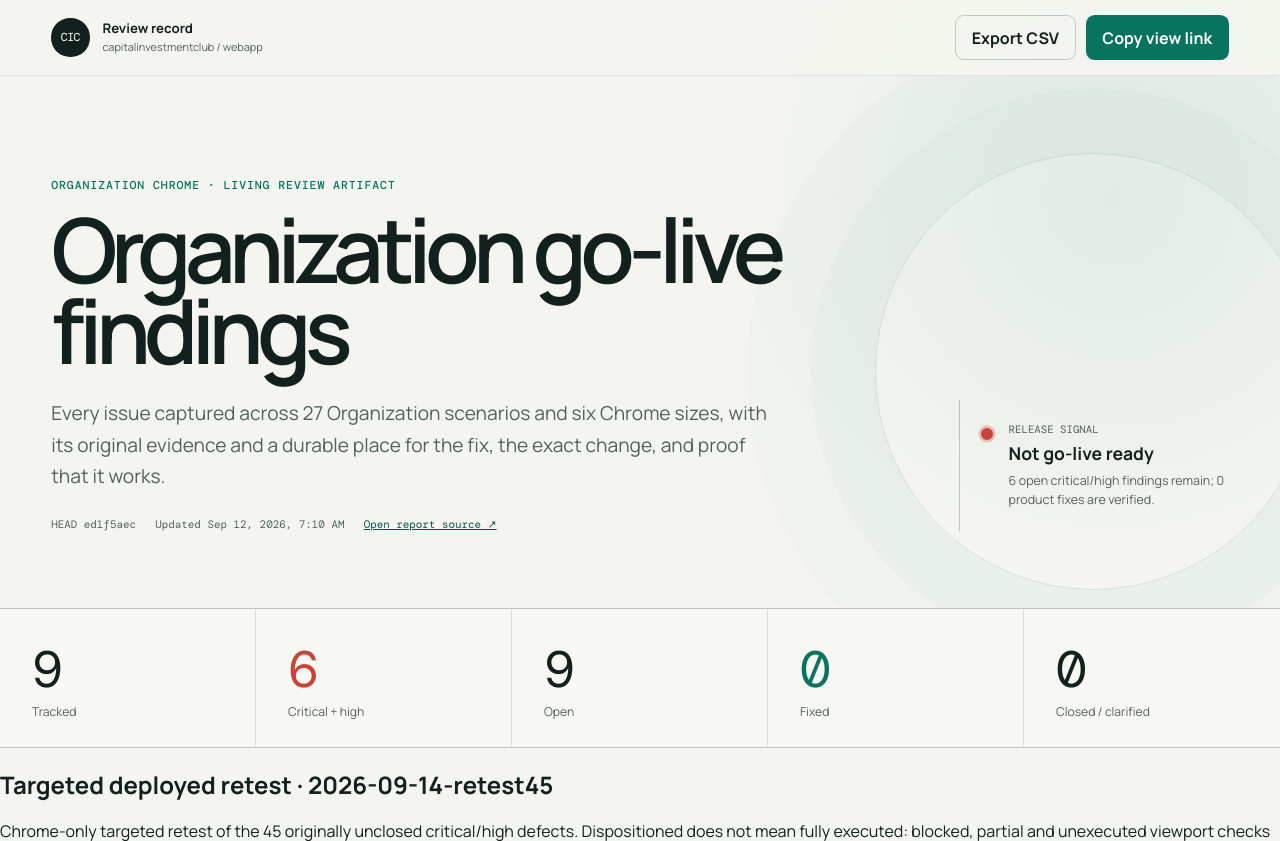
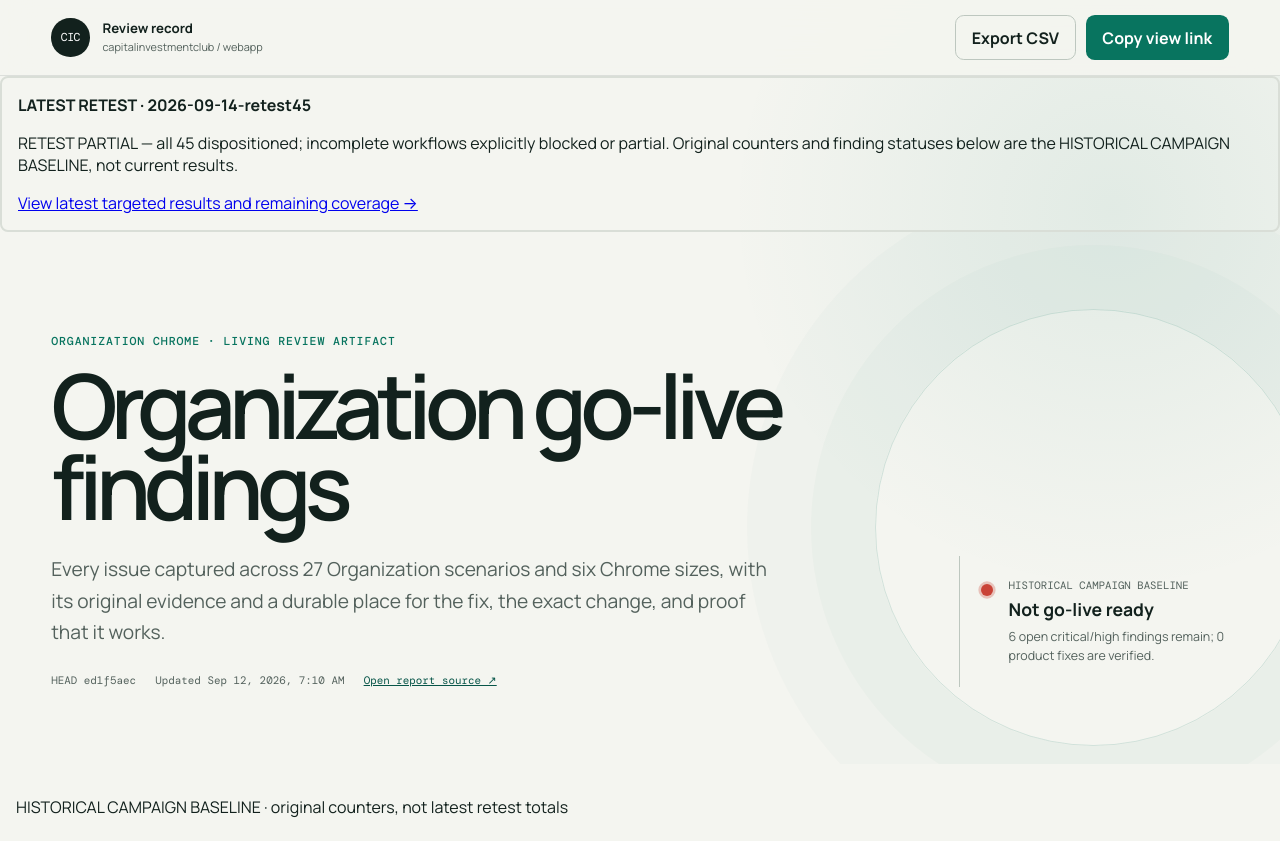
Before and after one commit to capitalinvestmentclub/organization-uat-report, a plain HTML site: page index.html in a window 1280 px wide. Shown: the top 841 px of the page. Drawn offline with nearby package versions, Linux system fonts and the light colour scheme.

Commit message:
Distinguish historical baseline counters from latest retest outcomes

```diff
--- a/targeted-run.css
+++ b/targeted-run.css
@@ -1,4 +1,6 @@
 /* Scoped extension: preserve the established historical report template. */
+#latest-retest-navigation, #historical-counter-label, #historical-baseline-label { padding: 1rem; overflow-wrap: anywhere; }
+#latest-retest-navigation { border: 2px solid var(--line); border-radius: .5rem; }
 #targeted-retest-run { overflow-wrap: anywhere; }
 #targeted-retest-run article { margin: 1.25rem 0; padding: 1rem; border: 1px solid var(--line); border-radius: .5rem; }
 #targeted-retest-run h3 { font-size: 1rem; margin-top: 0; }
--- a/targeted-run.js
+++ b/targeted-run.js
@@ -10,6 +10,27 @@
       const link = el('a', item.label || 'Evidence'); link.href = item.url; target.append(' ', link);
     });
   };
+  // Preserve original campaign values, but never present them as current retest totals.
+  const labelHistoricalBaseline = () => {
+    document.querySelector('.metrics')?.setAttribute('aria-label', 'Historical campaign baseline counters');
+    document.querySelector('.release-signal')?.setAttribute('aria-label', 'Historical campaign baseline assessment');
+    const signalLabel = document.querySelector('.release-signal small');
+    if (signalLabel) signalLabel.textContent = 'HISTORICAL CAMPAIGN BASELINE';
+    const metrics = document.querySelector('.metrics');
+    if (metrics && !document.getElementById('historical-counter-label')) {
+      const label = el('p', 'HISTORICAL CAMPAIGN BASELINE · original counters, not latest retest totals');
+      label.id = 'historical-counter-label'; label.className = 'campaign-note';
+      metrics.insertAdjacentElement('beforebegin', label);
+    }
+    const workspace = document.querySelector('.workspace');
+    workspace?.setAttribute('aria-label', 'Historical campaign baseline findings');
+    if (workspace && !document.getElementById('historical-baseline-label')) {
+      const note = el('p', 'HISTORICAL CAMPAIGN BASELINE — the counters, filters and original finding statuses below preserve the original assessment. They are not current retest outcomes.');
+      note.id = 'historical-baseline-label'; note.className = 'campaign-note';
+      workspace.insertAdjacentElement('beforebegin', note);
+    }
+  };
+  labelHistoricalBaseline();
   window.renderTargetedRetest = run => {
     document.getElementById('targeted-retest-run')?.remove();
     const section = el('section'); section.id = 'targeted-retest-run'; section.className = 'campaign-note report-appendix';
@@ -17,6 +38,14 @@
     section.append(el('h2', 'Targeted deployed retest · ' + run.runId));
     section.append(el('p', run.scope));
     section.append(el('p', 'Run status: ' + run.state + '. Updated: ' + (run.updatedAt || 'Awaiting execution results') + '. Chrome only; functional journeys are tested once and responsive checks reuse records across six sizes.'));
+    labelHistoricalBaseline();
+    document.getElementById('latest-retest-navigation')?.remove();
+    const latest = el('aside'); latest.id = 'latest-retest-navigation'; latest.className = 'campaign-note';
+    latest.setAttribute('aria-label', 'Latest retest results');
+    latest.append(el('strong', 'LATEST RETEST · ' + run.runId));
+    latest.append(el('p', run.state + '. Original counters and finding statuses below are the HISTORICAL CAMPAIGN BASELINE, not current results.'));
+    const jump = el('a', 'View latest targeted results and remaining coverage →'); jump.href = '#targeted-retest-run'; latest.append(jump);
+    document.querySelector('main')?.prepend(latest);
     const findings = run.findings || [];
     const counts = Object.fromEntries(statuses.map(status => [status, findings.filter(row => row.status === status).length]));
     section.append(el('p', 'Functional outcomes — ' + statuses.map(status => status + ': ' + counts[status]).join(' · ')));
```
Also changed, not shown: 1 other file.
